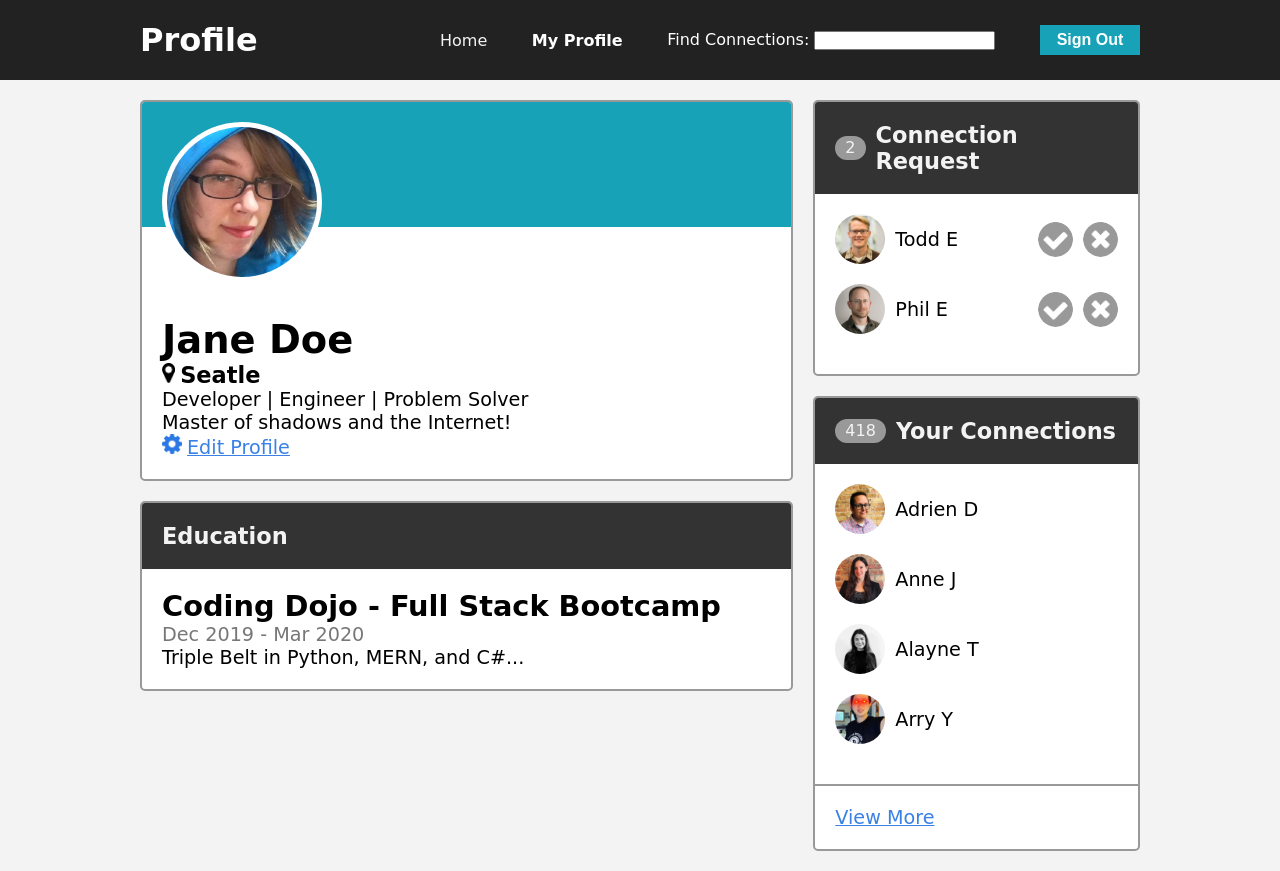
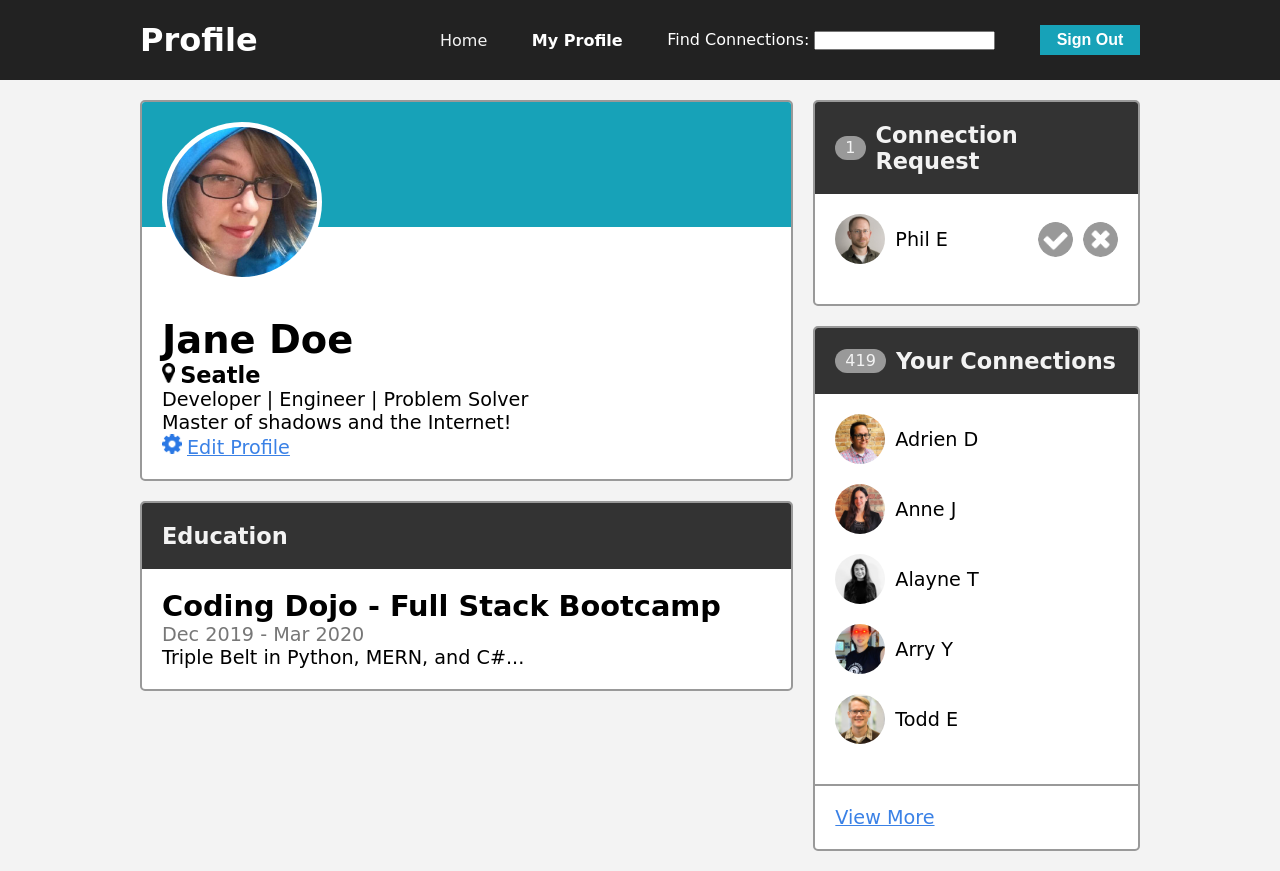
Before and after one commit to maiabrr/Pagina-de-perfil, a plain HTML site: page index.html in a window 1280 px wide. Both pictures are taken after a click on the picture 1055 px from the left and 239 px from the top of the page. Drawn offline with Linux system fonts and the light colour scheme.

Commit message:
Hacer conexiones en js

```diff
--- a/index.html
+++ b/index.html
@@ -35,7 +35,7 @@
                     <h3><img class="icon-s" src="icons/icons/map-marker.png" alt="Ubication">Seatle</h3>
                     <p>Developer | Engineer | Problem Solver</p>
                     <p>Master of shadows and the Internet!</p>
-                    <p><img class="icon-s" src="icons/icons/gear.png" alt="gear"><a href="#">Edit Profile</a></p>
+                    <p><img class="icon-s" src="icons/icons/gear.png" alt="gear"><a href="#" onclick="changeName()">Edit Profile</a></p>
                 </div>
             </div>
             <div class="card">
@@ -62,8 +62,8 @@
                             Todd E
                         </span>
                         <span class="buttons">
-                            <img src="icons/icons/accept-circle.png" alt="accept" class="icon">
-                            <img src="icons/icons/close-circle.png" alt="close" class="icon">
+                            <img src="icons/icons/accept-circle.png" alt="accept" class="icon" onclick="ConnectionRequestadd(this)">
+                            <img src="icons/icons/close-circle.png" alt="close" class="icon" onclick="removeConnectionRequest(this)">
                         </span>
                     </li>
                     <li class="card-list-item">
@@ -72,8 +72,8 @@
                             Phil E
                         </span>
                         <span class="buttons">
-                            <img src="icons/icons/accept-circle.png" alt="accept" class="icon">
-                            <img src="icons/icons/close-circle.png" alt="close" class="icon">
+                            <img src="icons/icons/accept-circle.png" alt="accept" class="icon" onclick="ConnectionRequestadd(this)">
+                            <img src="icons/icons/close-circle.png" alt="close" class="icon" onclick="removeConnectionRequest(this)">
                         </span>
                     </li>
                 </ul>
@@ -107,5 +107,6 @@
             </div>
         </div>
     </div>
+    <script src="script.js"></script>
 </body>
 </html>
--- /dev/null
+++ b/script.js
@@ -0,0 +1,31 @@
+function removeConnectionRequest(element) {
+    element.closest(".card-list-item").remove();
+    let elementNumberRequest= document.querySelector("#connectionRequestNumber");
+    let numberRequest = Number(elementNumberRequest.textContent);
+    numberRequest --;
+    elementNumberRequest.textContent = numberRequest;
+}
+function ConnectionRequestadd(elementAdd){
+    let connection = elementAdd.closest('.buttons').previousElementSibling;
+    let connectionList = document.querySelector('#myConnections');
+    connectionList.innerHTML += `<li class="card-list-item start">
+        ${connection.innerHTML}
+    </li>`;
+    elementAdd.closest(".card-list-item").remove();
+    let elementNumberRequest= document.querySelector("#connectionRequestNumber");
+    let numberRequest = Number(elementNumberRequest.textContent);
+    numberRequest --;
+    elementNumberRequest.textContent = numberRequest;
+
+    let totalNumberConnectionRequest = document.querySelector("#totalConnections");
+    let totalNumberConnections = Number(totalNumberConnectionRequest.textContent);
+    totalNumberConnections ++;
+    totalNumberConnectionRequest.textContent = totalNumberConnections;
+}
+function changeName(){
+    newName= prompt("Enter a new name:");
+    if(newName !== null && newName !== ''){
+        document.querySelector('.cardName').textContent = newName;
+    }
+
+}
```
